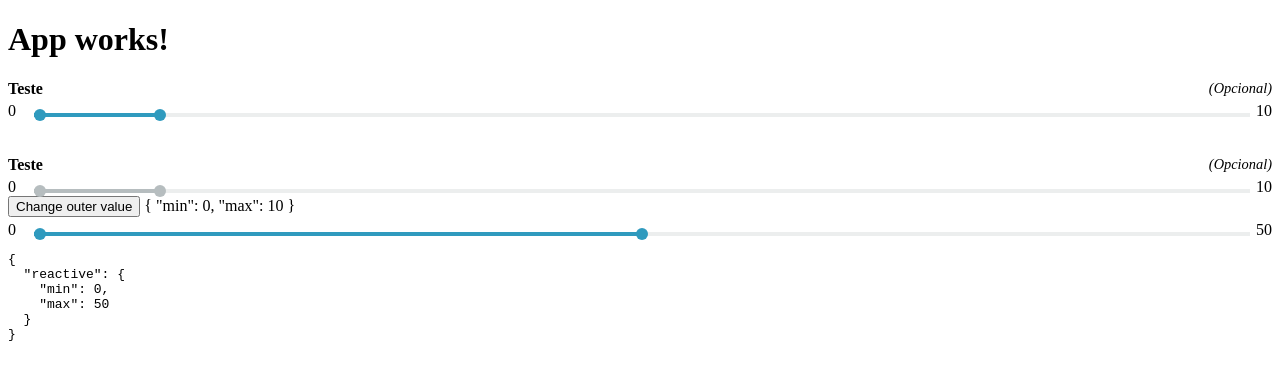
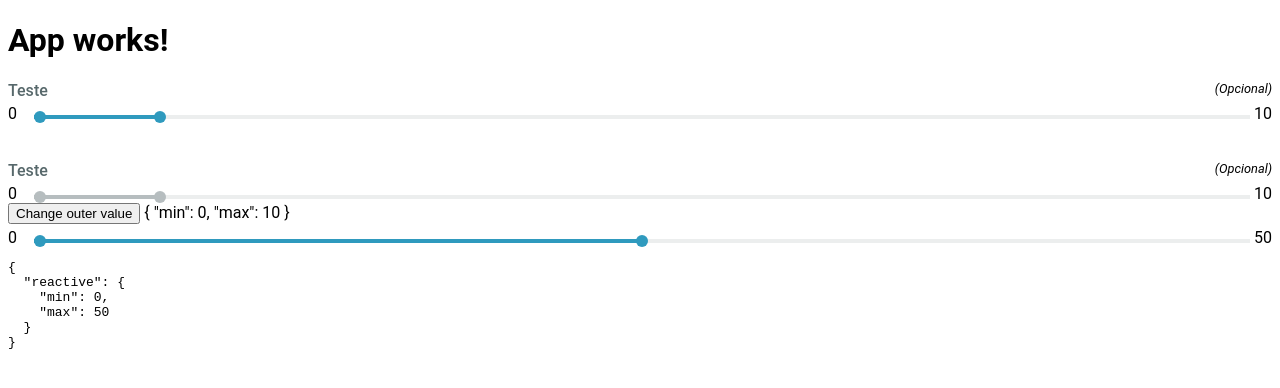
Before and after one commit to gabrielberlanda/angular-multi-range, an Angular app: page / in a window 1280 px wide. Shown: the top 388 px of the page. Built offline with nearby package versions, Linux system fonts and the light colour scheme.

Commit message:
Added roboto font

```diff
--- a/angular.json
+++ b/angular.json
@@ -92,7 +92,9 @@
               "src/assets"
             ],
             "styles": [
-              "src/styles.scss"
+              "src/styles.scss",
+              "../node_modules/roboto-fontface/css/roboto/sass/roboto-fontface-black.scss",
+              "../node_modules/roboto-fontface/css/roboto/sass/roboto-fontface-black-italic.scss"
             ],
             "scripts": []
           }
--- a/package.json
+++ b/package.json
@@ -19,6 +19,7 @@
     "@angular/platform-browser": "~10.2.0",
     "@angular/platform-browser-dynamic": "~10.2.0",
     "@angular/router": "~10.2.0",
+    "roboto-fontface": "^0.10.0",
     "rxjs": "~6.6.0",
     "tslib": "^2.0.0",
     "zone.js": "~0.10.2"
--- a/src/app/components/range/range.component.scss
+++ b/src/app/components/range/range.component.scss
@@ -4,11 +4,13 @@
   flex-direction: row;
 
   .slider-label {
+    color: #57686b;
+    font-weight: 500;
     flex: 1;
   }
   .slider-optional-label {
     font-style: italic;
-    font-size: 90%;
+    font-size: 80%;
   }
 
 }
@@ -40,9 +42,6 @@
   }
 }
 
-.slider-label {
-  font-weight: bold;
-}
 
 
 input[type=range] {
--- a/src/styles.scss
+++ b/src/styles.scss
@@ -1 +1,4 @@
 /* You can add global styles to this file, and also import other style files */
+body, html {
+  font-family: 'Roboto', sans-serif;
+}
```
Also changed, not shown: 1 other file (tests, documents, lock files or other folders).
